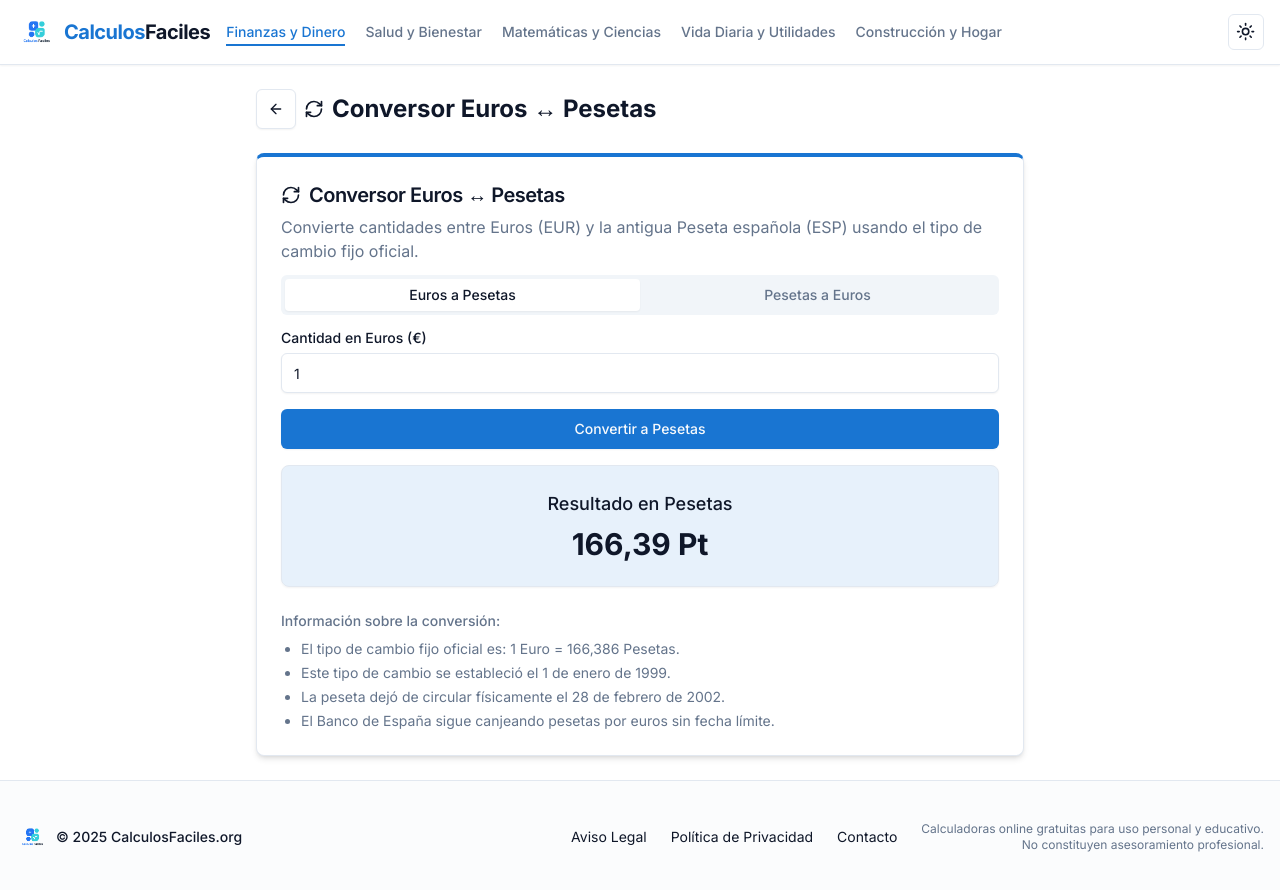
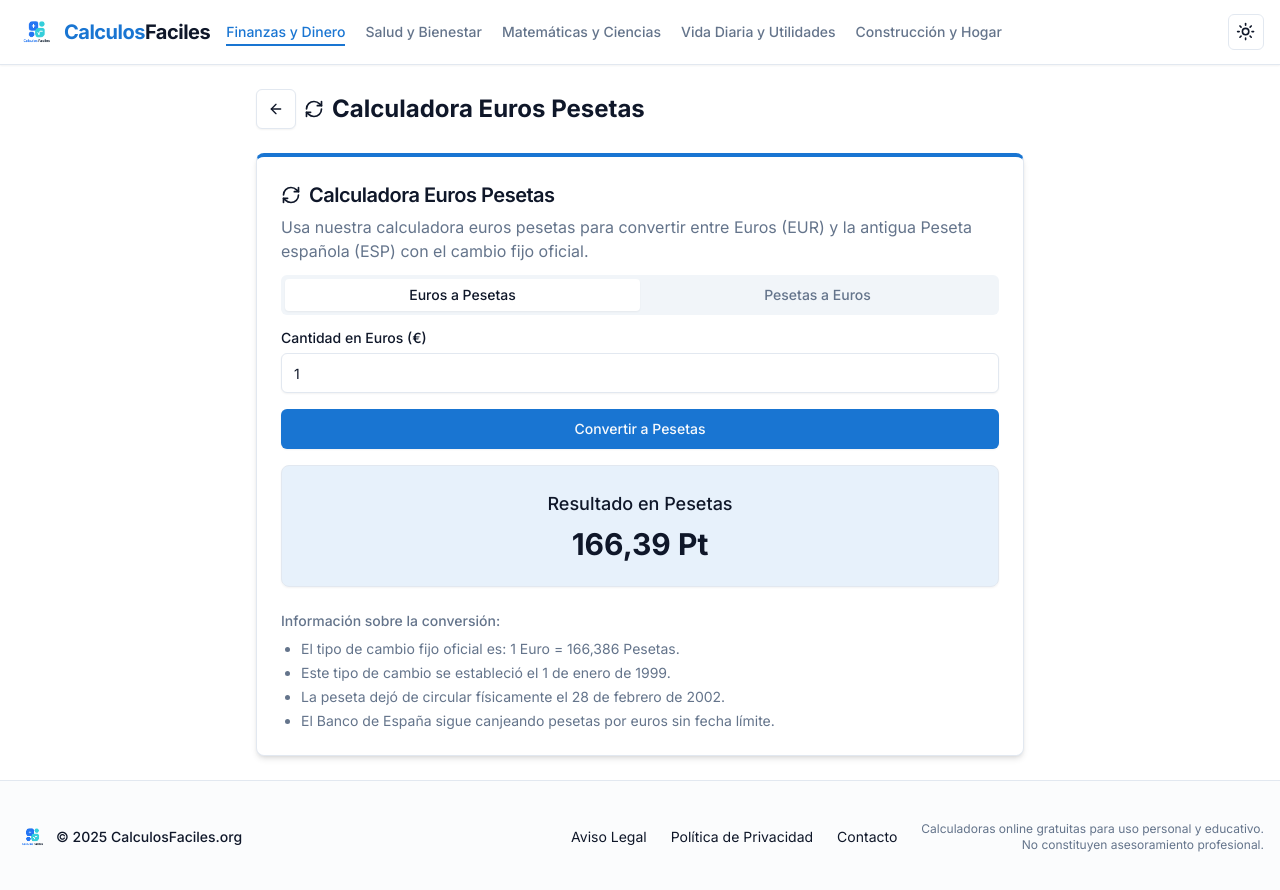
Before and after one commit to zhongjiayu2025/Calculadoras, a Next.js app: page /categoria/finanzas-dinero/euros-pesetas in a window 1280 px wide. Shown: the top 890 px of the page. Built offline with nearby package versions, Linux system fonts and the light colour scheme.

Commit message:
Update page.tsx

```diff
--- a/app/categoria/finanzas-dinero/euros-pesetas/page.tsx
+++ b/app/categoria/finanzas-dinero/euros-pesetas/page.tsx
@@ -60,8 +60,8 @@ export default function EurosPesetasPage() {
 
   return (
     <CalculatorLayout
-      title="Conversor Euros ↔ Pesetas"
-      description="Convierte cantidades entre Euros (EUR) y la antigua Peseta española (ESP) usando el tipo de cambio fijo oficial."
+      title="Calculadora Euros Pesetas"
+      description="Usa nuestra calculadora euros pesetas para convertir entre Euros (EUR) y la antigua Peseta española (ESP) con el cambio fijo oficial."
       icon="RefreshCw"
       backTo="/categoria/finanzas-dinero"
       backToLabel="Finanzas y Dinero"
```
